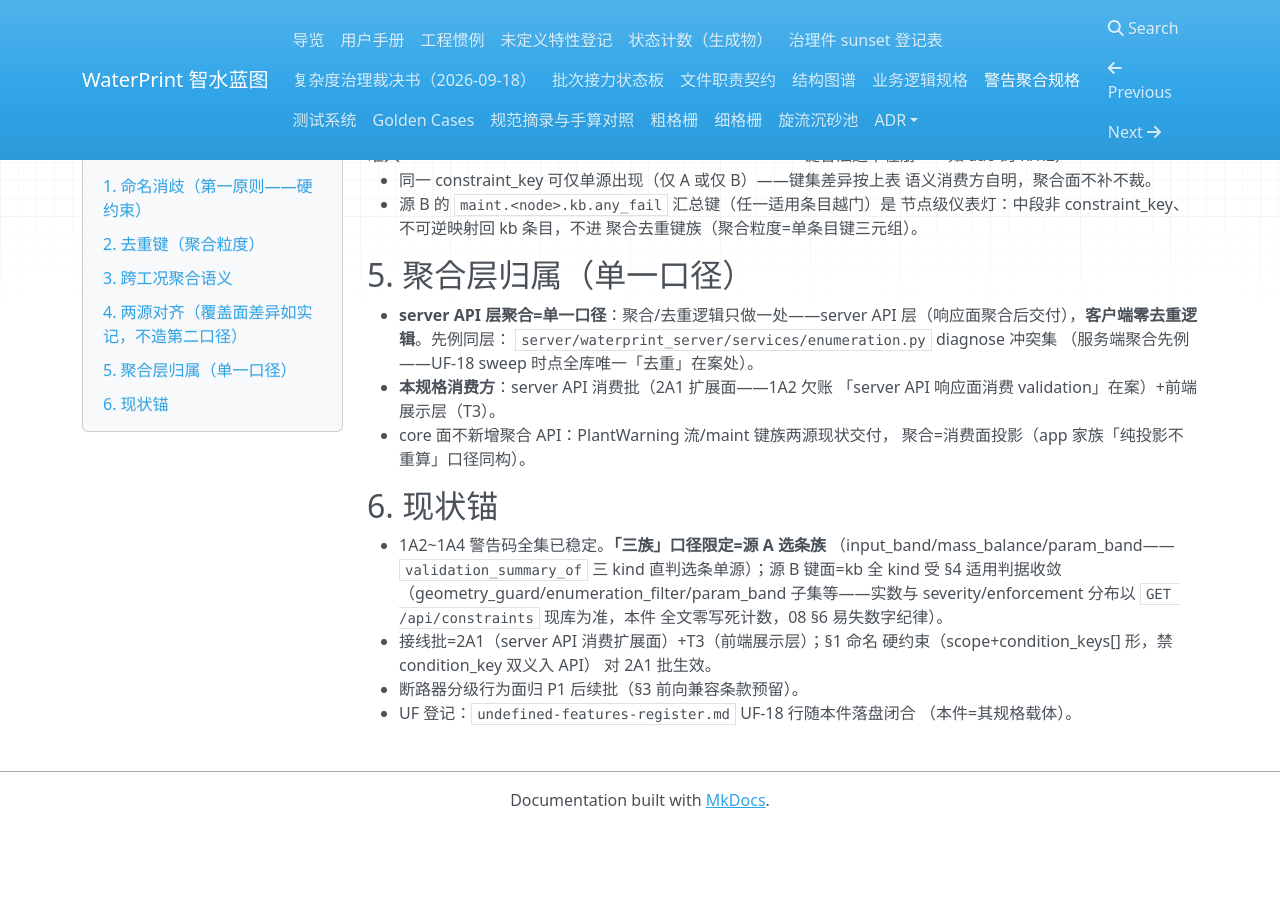
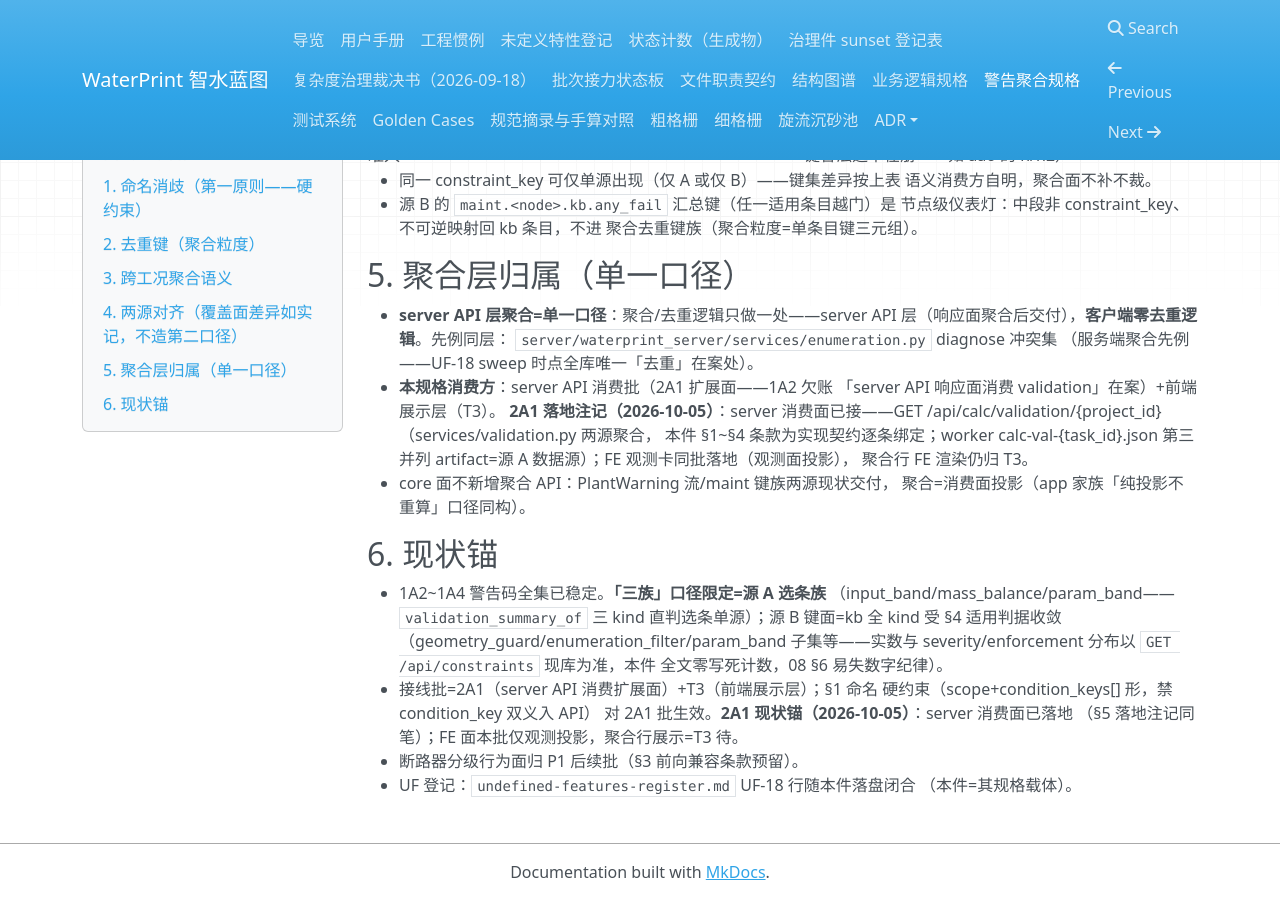
Before and after one commit to yyx20040712/waterprint, an MkDocs documentation site: the page built from docs/warning-aggregation.md, in a window 1280 px wide and 900 px high, scrolled down 2342 px. Built offline with MkDocs 1.6.1, drawn with Linux system fonts in a browser that asks for light colours; nearby versions of some CDN libraries; before the commit the page ends 3170 px from its top, so only the background shows below that.

Commit message:
2A1 笔五（文档面·D6 前半）：UF 登记 UF-18 行接线注记更新（2A1 server 消费面已接——GET /api/calc/validation/{project_id} 聚合端点落地+worker calc-val 第三并列 artifact；T3 FE 聚合行展示层待）+UF-61 行余欠更新（FE 观测 UI 已落地闭合——观测端点+trust 页检修观测卡三件式；余欠=agent 面呈现裁量仍挂——行状态如实）+warning-aggregation.md §5/§6 现状锚补笔（已审面修改：2A1 落地注记——server 消费面已接+FE 观测卡同批/聚合行 FE 渲染归 T3；规格语义零改仅现状锚，改动 diff 随审包呈门一）+user-manual.md 端点清单表 calc 行 10→11 补一行（已有清单节补行——不新开节防范围爬升）。README 状态行零手写（status 单源）；纯文档零代码零测试零锁面

```diff
--- a/docs/warning-aggregation.md
+++ b/docs/warning-aggregation.md
@@ -134,6 +134,11 @@ unit_kinds 单源推导——与源 A 同一推导链（§2 键元单源列）
   （服务端聚合先例——UF-18 sweep 时点全库唯一「去重」在案处）。
 - **本规格消费方**：server API 消费批（2A1 扩展面——1A2 欠账
   「server API 响应面消费 validation」在案）+前端展示层（T3）。
+  **2A1 落地注记（2026-10-05）**：server 消费面已接——GET
+  /api/calc/validation/{project_id}（services/validation.py 两源聚合，
+  本件 §1~§4 条款为实现契约逐条绑定；worker calc-val-{task_id}.json
+  第三并列 artifact=源 A 数据源）；FE 观测卡同批落地（观测面投影），
+  聚合行 FE 渲染仍归 T3。
 - core 面不新增聚合 API：PlantWarning 流/maint 键族两源现状交付，
   聚合=消费面投影（app 家族「纯投影不重算」口径同构）。
 
@@ -147,7 +152,8 @@ unit_kinds 单源推导——与源 A 同一推导链（§2 键元单源列）
   全文零写死计数，08 §6 易失数字纪律）。
 - 接线批=2A1（server API 消费扩展面）+T3（前端展示层）；§1 命名
   硬约束（scope+condition_keys[] 形，禁 condition_key 双义入 API）
-  对 2A1 批生效。
+  对 2A1 批生效。**2A1 现状锚（2026-10-05）**：server 消费面已落地
+  （§5 落地注记同笔）；FE 面本批仅观测投影，聚合行展示=T3 待。
 - 断路器分级行为面归 P1 后续批（§3 前向兼容条款预留）。
 - UF 登记：`undefined-features-register.md` UF-18 行随本件落盘闭合
   （本件=其规格载体）。
```
Also changed, not shown: docs/undefined-features-register.md (+2 -2 lines), docs/user-manual.md (+1 -1 lines).
